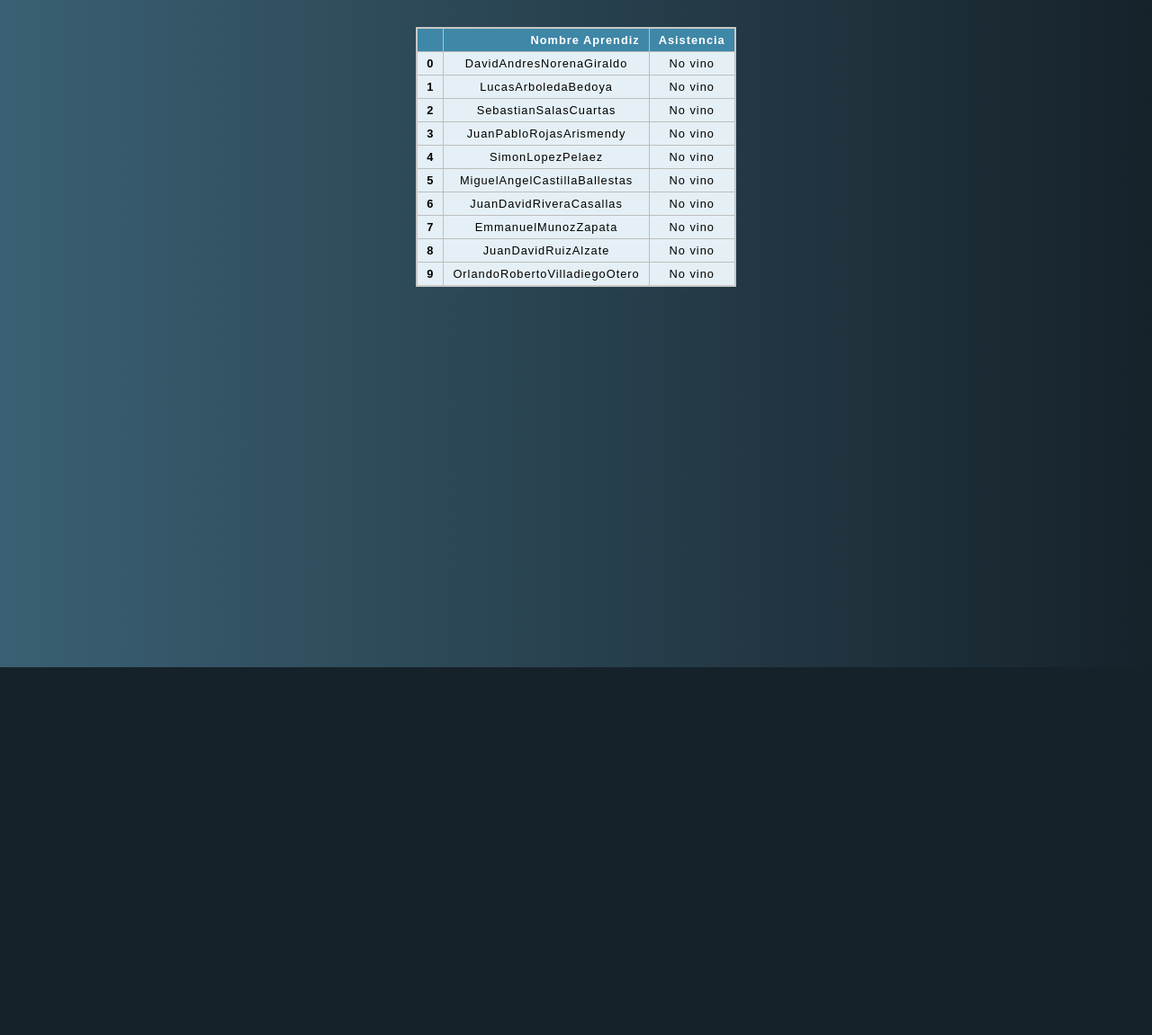
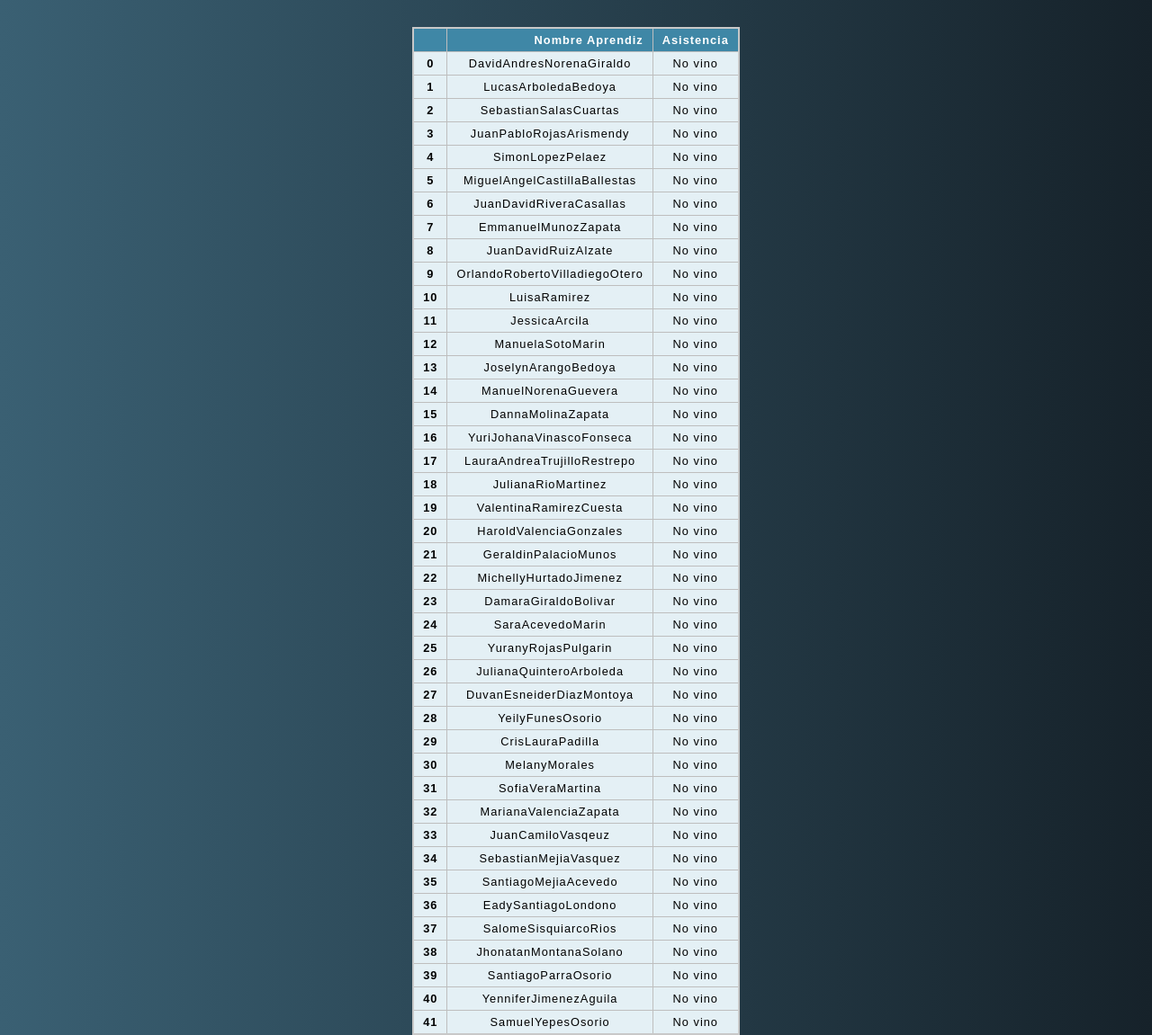
Before and after one commit to danorena/proyectoWeb, a Django app: page /asistenciaFicha/ in a window 1280 px wide. Shown: the part 58-1209 px from the top of the page at 90% size. Before the commit the page ends 800 px from the top, so only its background shows below. Run offline with Django 4.2, Linux system fonts and the light colour scheme.

Commit message:
C:/Program Files/Git/

```diff
--- a/website/template/asistenciaFicha.html
+++ b/website/template/asistenciaFicha.html
@@ -77,6 +77,166 @@
       <td>OrlandoRobertoVilladiegoOtero</td>
       <td>No vino</td>
     </tr>
+    <tr>
+      <th>10</th>
+      <td>LuisaRamirez</td>
+      <td>No vino</td>
+    </tr>
+    <tr>
+      <th>11</th>
+      <td>JessicaArcila</td>
+      <td>No vino</td>
+    </tr>
+    <tr>
+      <th>12</th>
+      <td>ManuelaSotoMarin</td>
+      <td>No vino</td>
+    </tr>
+    <tr>
+      <th>13</th>
+      <td>JoselynArangoBedoya</td>
+      <td>No vino</td>
+    </tr>
+    <tr>
+      <th>14</th>
+      <td>ManuelNorenaGuevera</td>
+      <td>No vino</td>
+    </tr>
+    <tr>
+      <th>15</th>
+      <td>DannaMolinaZapata</td>
+      <td>No vino</td>
+    </tr>
+    <tr>
+      <th>16</th>
+      <td>YuriJohanaVinascoFonseca</td>
+      <td>No vino</td>
+    </tr>
+    <tr>
+      <th>17</th>
+      <td>LauraAndreaTrujilloRestrepo</td>
+      <td>No vino</td>
+    </tr>
+    <tr>
+      <th>18</th>
+      <td>JulianaRioMartinez</td>
+      <td>No vino</td>
+    </tr>
+    <tr>
+      <th>19</th>
+      <td>ValentinaRamirezCuesta</td>
+      <td>No vino</td>
+    </tr>
+    <tr>
+      <th>20</th>
+      <td>HaroldValenciaGonzales</td>
+      <td>No vino</td>
+    </tr>
+    <tr>
+      <th>21</th>
+      <td>GeraldinPalacioMunos</td>
+      <td>No vino</td>
+    </tr>
+    <tr>
+      <th>22</th>
+      <td>MichellyHurtadoJimenez</td>
+      <td>No vino</td>
+    </tr>
+    <tr>
+      <th>23</th>
+      <td>DamaraGiraldoBolivar</td>
+      <td>No vino</td>
+    </tr>
+    <tr>
+      <th>24</th>
+      <td>SaraAcevedoMarin</td>
+      <td>No vino</td>
+    </tr>
+    <tr>
+      <th>25</th>
+      <td>YuranyRojasPulgarin</td>
+      <td>No vino</td>
+    </tr>
+    <tr>
+      <th>26</th>
+      <td>JulianaQuinteroArboleda</td>
+      <td>No vino</td>
+    </tr>
+    <tr>
+      <th>27</th>
+      <td>DuvanEsneiderDiazMontoya</td>
+      <td>No vino</td>
+    </tr>
+    <tr>
+      <th>28</th>
+      <td>YeilyFunesOsorio</td>
+      <td>No vino</td>
+    </tr>
+    <tr>
+      <th>29</th>
+      <td>CrisLauraPadilla</td>
+      <td>No vino</td>
+    </tr>
+    <tr>
+      <th>30</th>
+      <td>MelanyMorales</td>
+      <td>No vino</td>
+    </tr>
+    <tr>
+      <th>31</th>
+      <td>SofiaVeraMartina</td>
+      <td>No vino</td>
+    </tr>
+    <tr>
+      <th>32</th>
+      <td>MarianaValenciaZapata</td>
+      <td>No vino</td>
+    </tr>
+    <tr>
+      <th>33</th>
+      <td>JuanCamiloVasqeuz</td>
+      <td>No vino</td>
+    </tr>
+    <tr>
+      <th>34</th>
+      <td>SebastianMejiaVasquez</td>
+      <td>No vino</td>
+    </tr>
+    <tr>
+      <th>35</th>
+      <td>SantiagoMejiaAcevedo</td>
+      <td>No vino</td>
+    </tr>
+    <tr>
+      <th>36</th>
+      <td>EadySantiagoLondono</td>
+      <td>No vino</td>
+    </tr>
+    <tr>
+      <th>37</th>
+      <td>SalomeSisquiarcoRios</td>
+      <td>No vino</td>
+    </tr>
+    <tr>
+      <th>38</th>
+      <td>JhonatanMontanaSolano</td>
+      <td>No vino</td>
+    </tr>
+    <tr>
+      <th>39</th>
+      <td>SantiagoParraOsorio</td>
+      <td>No vino</td>
+    </tr>
+    <tr>
+      <th>40</th>
+      <td>YenniferJimenezAguila</td>
+      <td>No vino</td>
+    </tr>
+    <tr>
+      <th>41</th>
+      <td>SamuelYepesOsorio</td>
+      <td>No vino</td>
+    </tr>
   </tbody>
 </table>
                 </body>
```
Also changed, not shown: website/website/settings.py (+23 -6 lines), 1 other file.
